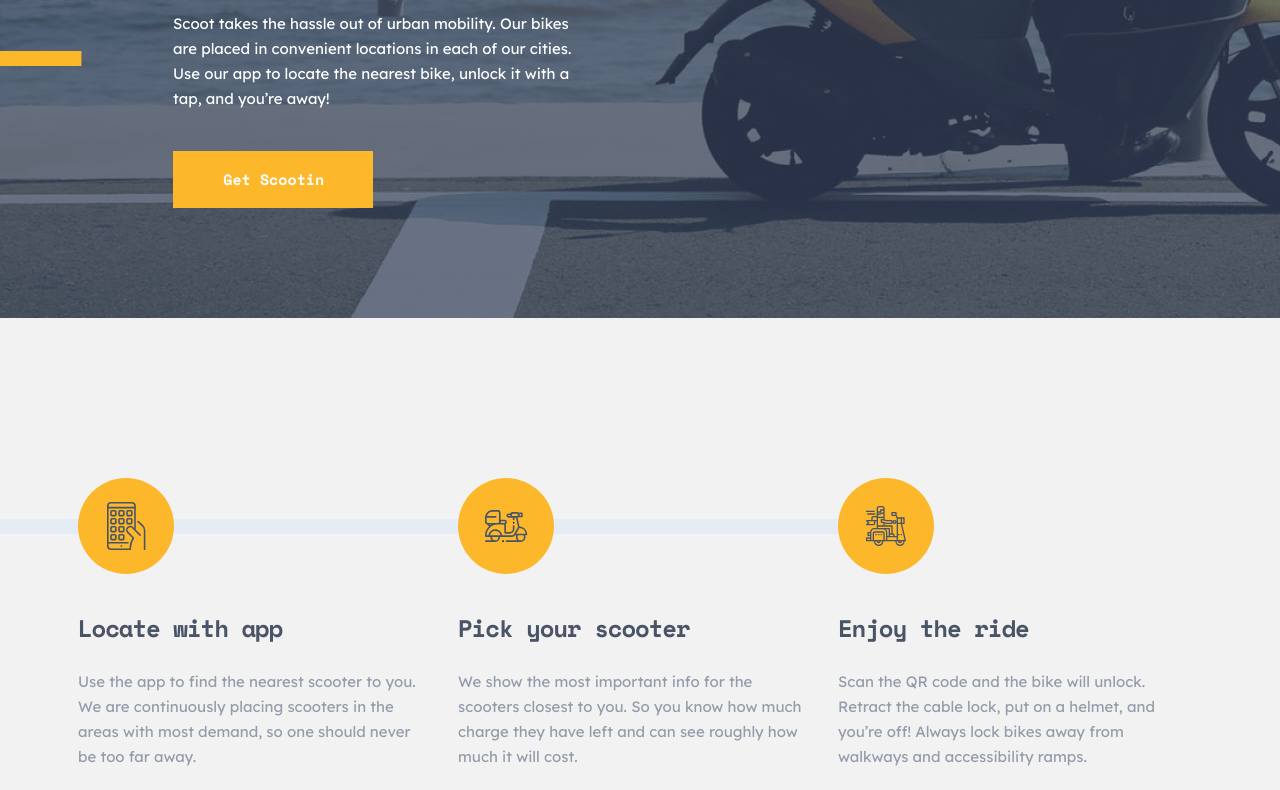
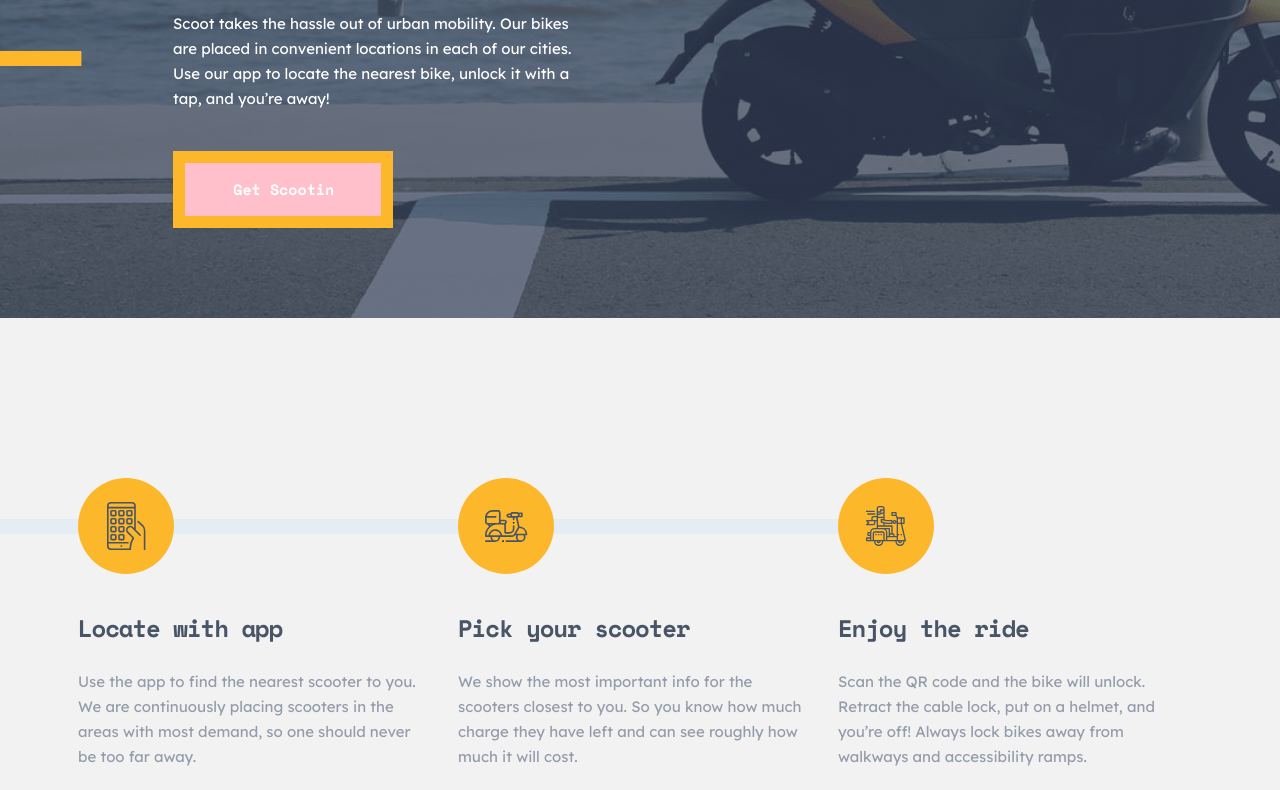
Before and after one commit to mansurxon7273/scoot, a plain HTML site: page index.html in a window 1280 px wide. Shown: the part 432-1222 px from the top of the page. Drawn offline with nearby package versions, Linux system fonts and the light colour scheme; files that its build step writes are made by us from their sources.

Commit message:
btn backgroung va border update

```diff
--- a/scss/components/_button.scss
+++ b/scss/components/_button.scss
@@ -1,5 +1,5 @@
 .btn {
-  background-color: $color-yellow;
+  background-color: pink;
   padding: 1.4rem 4.712rem 1.4rem 4.821rem;
   font-family: $font-family1;
   color: $color-white;
@@ -7,7 +7,7 @@
   font-size: 1.5rem;
   line-height: 2.5rem;
   font-style: normal;
-  border: 2px solid $color-yellow;
+  border: 12px solid $color-yellow;
   display: inline-block;
   &:hover {
     color: $color-yellow;
```
